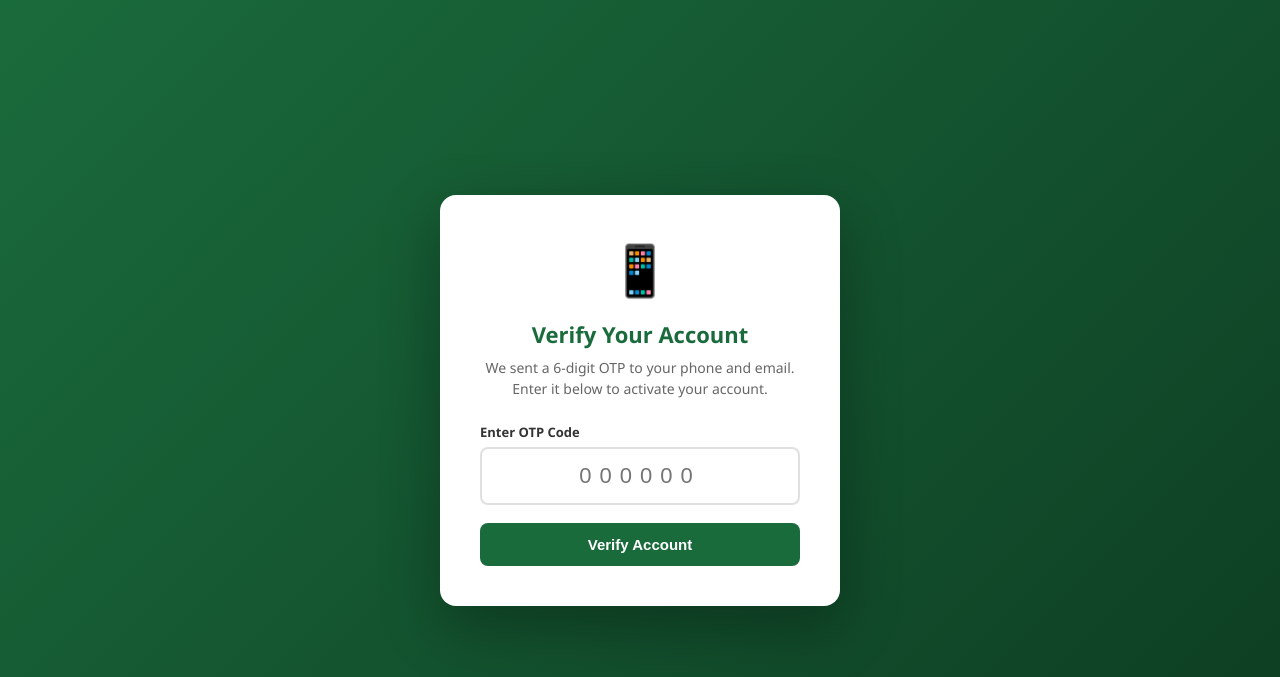
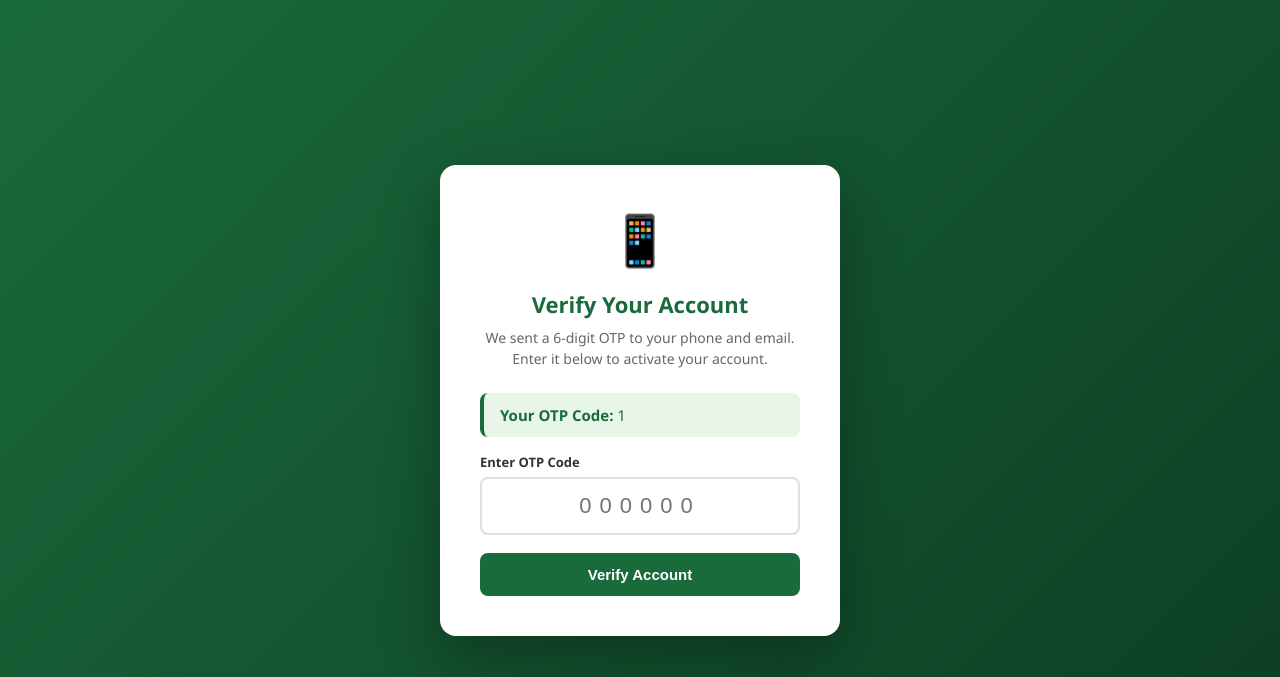
Before and after one commit to GLIMMERS254/ShuleAudits, a Flask app: page /verify in a window 1280 px wide. Shown: the top 677 px of the page. Run offline with Flask 3, Linux system fonts and the light colour scheme; the visitor is signed in with stand-in values (Sample User, id 1).

Commit message:
Fix crash - silent email/SMS timeout with debug OTP

```diff
--- a/app.py
+++ b/app.py
@@ -44,14 +44,14 @@ def send_email_otp(to_email, otp):
         msg["Subject"] = "ShuleAudits - OTP Verification Code"
         msg["From"]    = EMAIL_ADDRESS
         msg["To"]      = to_email
-        with smtplib.SMTP("smtp.gmail.com", 587) as server:
+        with smtplib.SMTP("smtp.gmail.com", 587, timeout=5) as server:
             server.ehlo()
             server.starttls()
             server.login(EMAIL_ADDRESS, EMAIL_PASSWORD)
             server.sendmail(EMAIL_ADDRESS, to_email, msg.as_string())
         print(f"✅ Email sent to {to_email}")
     except Exception as e:
-        print(f"❌ Email error: {e}")
+        print(f"❌ Email blocked/failed: {e}")
 
 # ─── Send SMS OTP ─────────────────────────────────────────────────
 def send_sms_otp(phone, otp):
@@ -62,9 +62,9 @@ def send_sms_otp(phone, otp):
         )
         print(f"✅ SMS sent to {phone}")
     except Exception as e:
-        print(f"❌ SMS error: {e}")
+        print(f"❌ SMS blocked/failed: {e}")
 
-# ─── HOME ──────────────────────────────────────────────────────────
+# ─── HOME ─────────────────────────────────────────────────────────
 @app.route("/")
 def home():
     return redirect(url_for("login"))
@@ -98,7 +98,7 @@ def register():
         send_sms_otp(phone, otp)
 
         session["pending_email"] = email
-        session["debug_otp"]     = otp  # remove this after testing
+        session["debug_otp"]     = otp
         return redirect(url_for("verify"))
 
     return render_template("register.html")
--- a/templates/verify.html
+++ b/templates/verify.html
@@ -80,6 +80,11 @@
         {% if error %}
         <div class="error">{{ error }}</div>
         {% endif %}
+        {% if session.get("debug_otp") %}
+<div style="background:#e8f5e9; color:#1a6b3c; padding:12px 16px; border-radius:8px; font-size:15px; margin-bottom:16px; border-left:4px solid #1a6b3c; text-align:left;">
+    <strong>Your OTP Code:</strong> {{ session.get("debug_otp") }}
+</div>
+{% endif %}
 
         <form method="POST">
             <div class="form-group">
```
